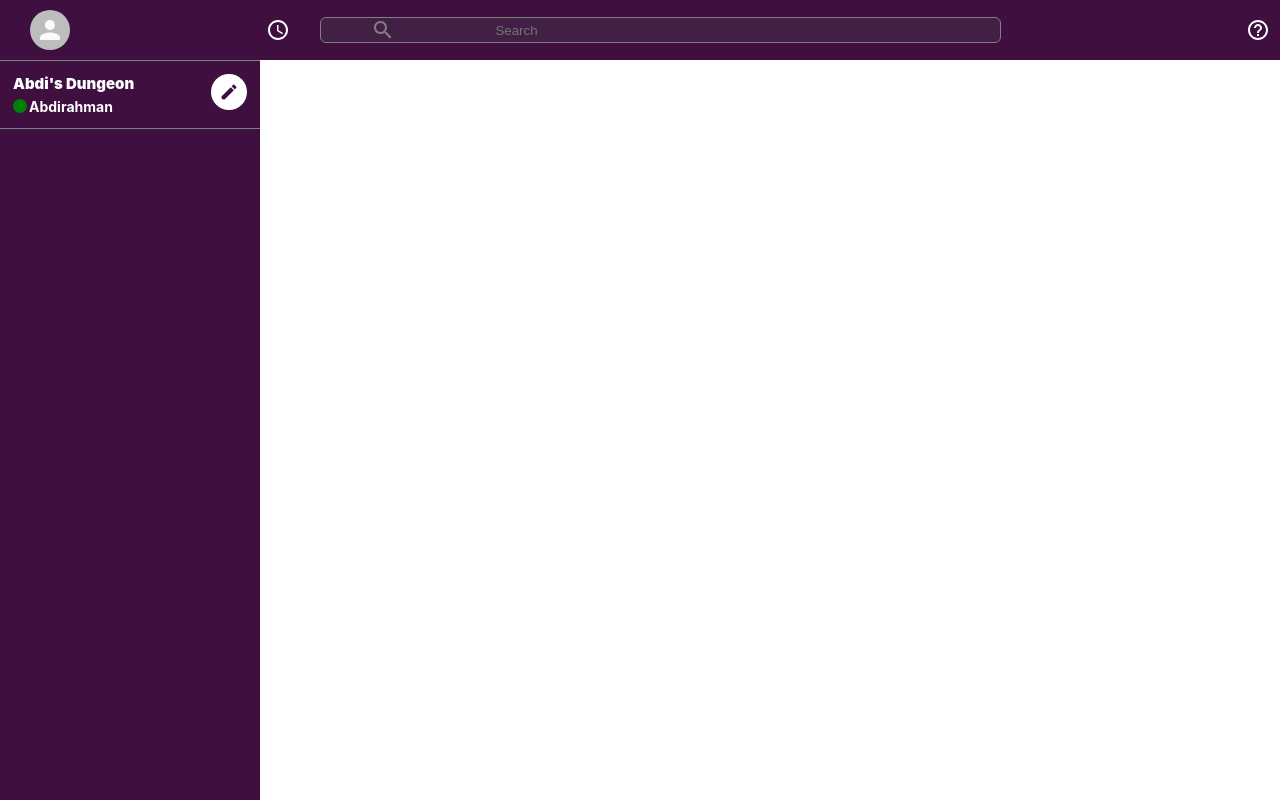
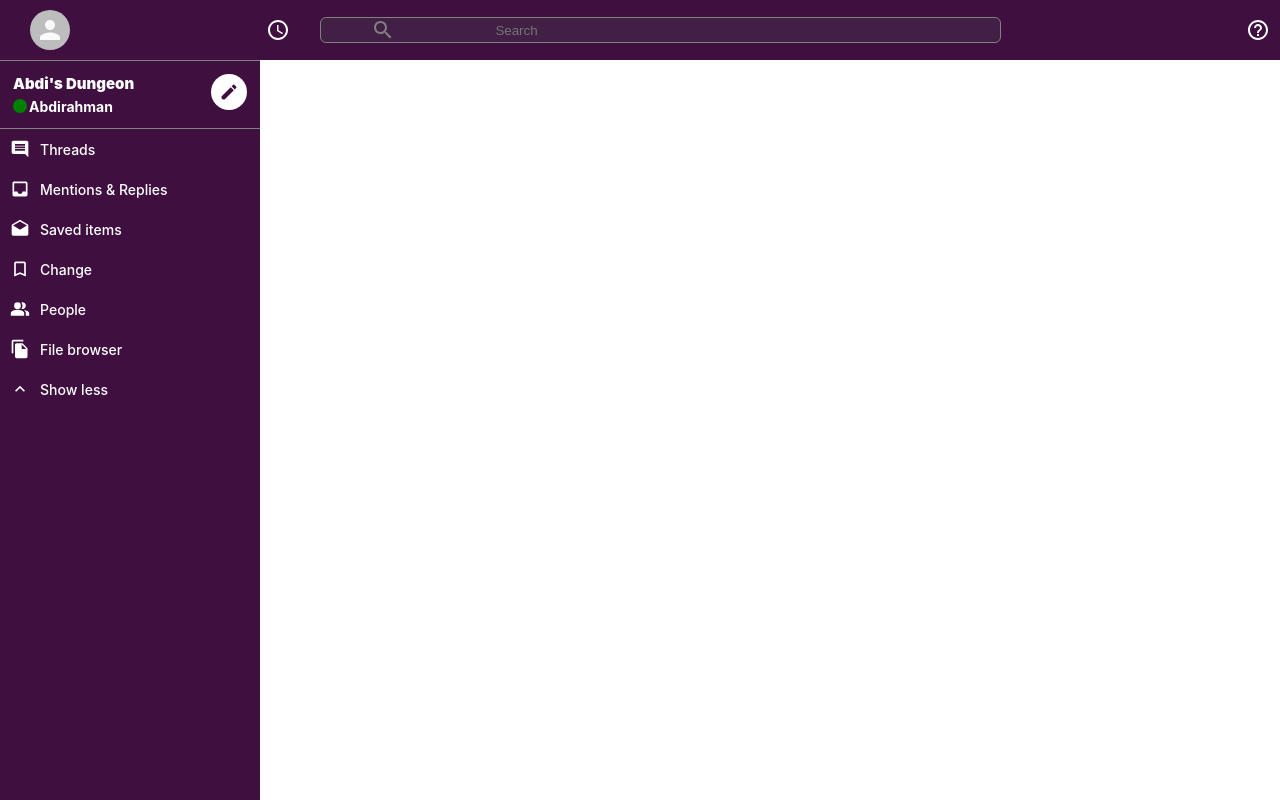
Before and after one commit to abdirahmanjama/slack-clone, a React (Create React App) app: page / in a window 1280 px wide. Built offline with nearby package versions, Linux system fonts and the light colour scheme.

Commit message:
AAdded SideBbar Options component

```diff
--- a/src/components/Sidebar.js
+++ b/src/components/Sidebar.js
@@ -2,6 +2,13 @@ import React from 'react'
 import styled from 'styled-components'
 import EditIcon from '@material-ui/icons/Edit';
 import FiberManualRecordIcon from '@material-ui/icons/FiberManualRecord'
+import InsertCommentIcon from '@material-ui/icons/InsertComment'
+import { BookmarkBorder, ExpandLess } from '@material-ui/icons';
+import SidebarOptions from './SidebarOptions';
+import InboxIcon from '@material-ui/icons/Inbox';
+import PeopleAltIcon from '@material-ui/icons/PeopleAlt';
+import FileCopyIcon from '@material-ui/icons/FileCopy';
+import DraftsIcon from '@material-ui/icons/Drafts';
 
 function Sidebar() {
     return (
@@ -21,6 +28,15 @@ function Sidebar() {
                 </SidebarRight>
 
             </SidebarHeader>
+
+            <SidebarOptions Icon={InsertCommentIcon} title="Threads"/>
+            <SidebarOptions Icon={InboxIcon} title="Mentions & Replies"/>
+            <SidebarOptions Icon={DraftsIcon} title="Saved items"/>
+            <SidebarOptions Icon={BookmarkBorder} title="Change"/>
+            <SidebarOptions Icon={PeopleAltIcon} title="People"/>
+            <SidebarOptions Icon={FileCopyIcon} title="File browser"/>
+            <SidebarOptions Icon={ExpandLess} title="Show less"/>
+
 
         </SidebarContainer>
     )
--- /dev/null
+++ b/src/components/SidebarOptions.js
@@ -0,0 +1,42 @@
+import React from 'react'
+import styled from 'styled-components'
+
+function SidebarOptions({Icon, title}) {
+    return (
+        <SidebarOptionsContainer>
+            {Icon && <Icon fontSize='small' style={{padding: 10}} />}
+            {Icon ? (<h3>{title}</h3>) :
+            (
+                <SidebarOptionChannel>
+                        <span>#</span> {title}
+                </SidebarOptionChannel>
+            )}
+        </SidebarOptionsContainer>
+    )
+}
+
+export default SidebarOptions
+
+const SidebarOptionsContainer = styled.div`
+display: flex;
+font-size: 12px;
+align-items: center;
+cursor: pointer;
+
+
+:hover {
+    opacity: 0.9;
+    background-color: #340e36;
+}
+
+> h3 {
+    font-weight: 500;
+
+}
+
+> h3 > span {
+    padding: 15px;
+
+}
+`
+const SidebarOptionChannel = styled.div``;
```
